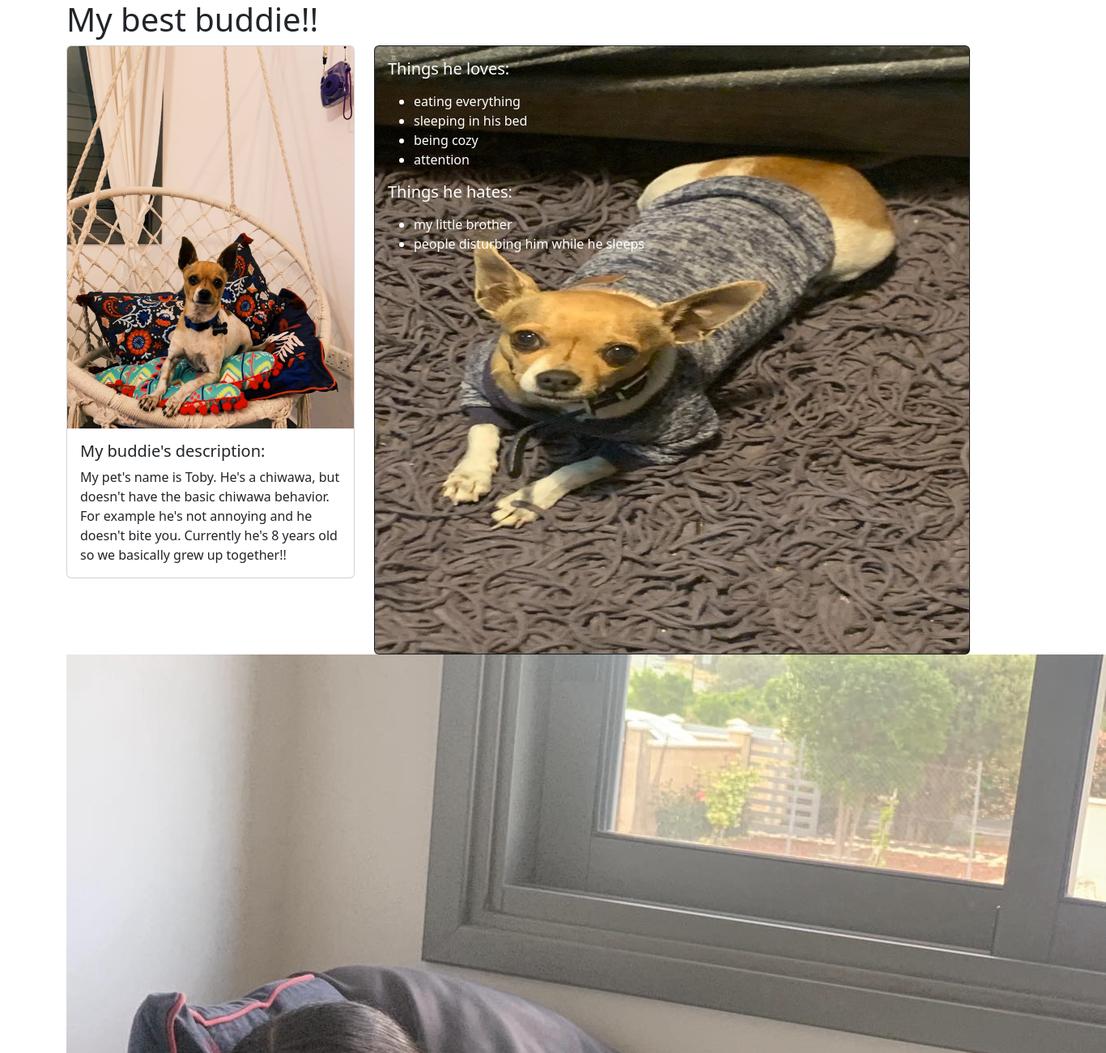
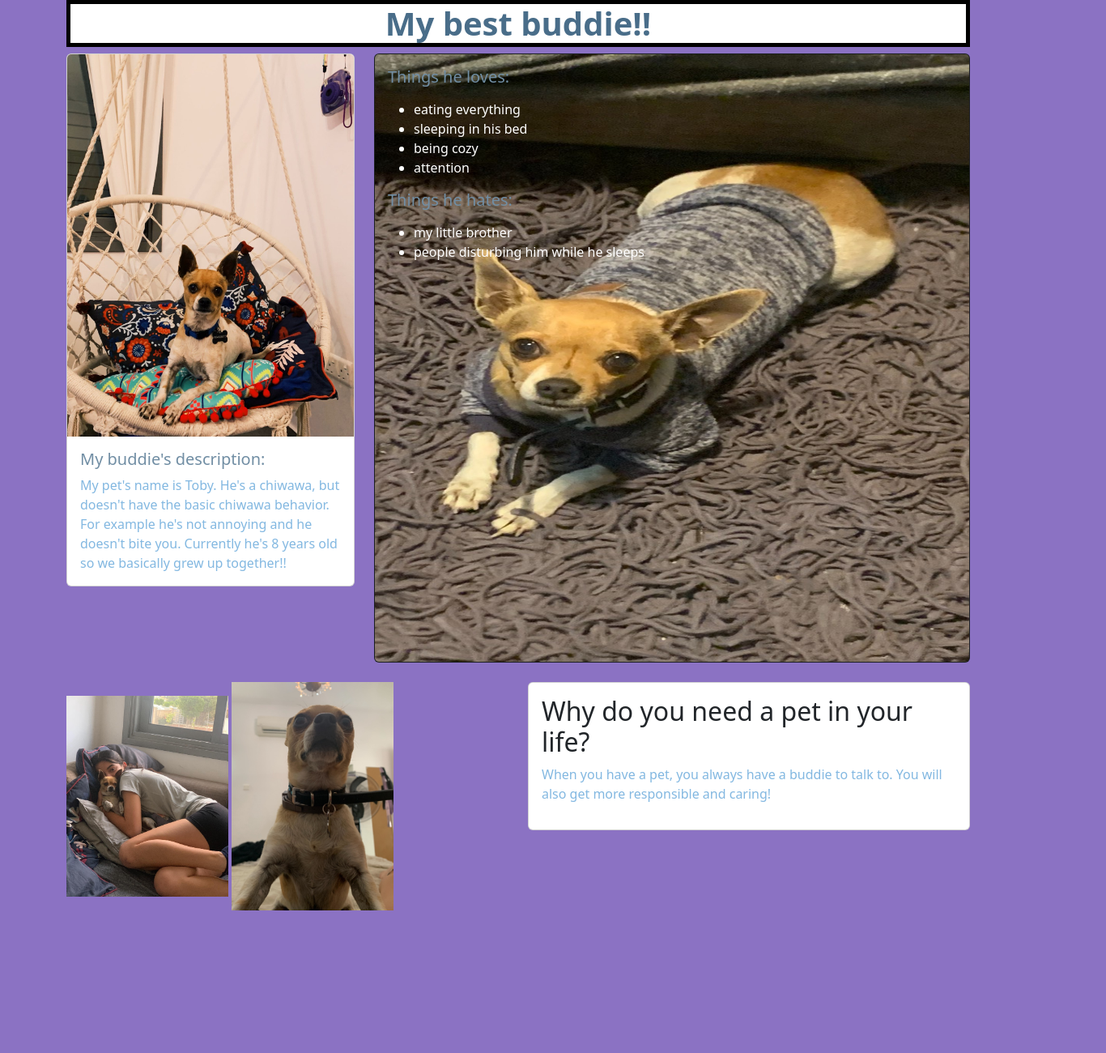
Before and after one commit to GeoPapageorgiou2008/GeoPapageorgiou2008.github.io, a plain HTML site: page index.html in a window 1280 px wide. Shown: the top 1300 px of the page at 81% size, 1366 px wide, since content can reach past the window. After the commit the page ends 1124 px from the top, so only its background shows below. Drawn offline with nearby package versions, Linux system fonts and the light colour scheme.

Commit message:
Add files via upload

```diff
--- a/css/style.css
+++ b/css/style.css
@@ -3,3 +3,25 @@
 	width: 100%;
 	height: 750px;
 }
+img{
+	width: 200px;
+}
+h1{
+	background-color: white;
+	border: 5px solid black;
+	color: #496D89;
+	font-weight: bold;
+	text-align: center;
+}
+h5{
+color: #718EA4;
+
+}
+p{
+
+	color:#83B8E1;
+}
+body{
+
+	background-color:#8B72C3;
+}
--- a/index.html
+++ b/index.html
@@ -66,17 +66,22 @@
 
         </div>
 	</div>
-	<div>
+	<br>
 	<div class="row">
 		<div class="col-md-6">
 			<img src="img/us.jpg">
-
-
-			<div class="col-md-6">
-
-
+			<img src="img/funny.jpg">
+		</div>
+		<div class="col-md-6">
+			<div class="card">
+			  <div class="card-body">
+			    <h2>Why do you need a pet in your life?</h2>
+			    <p>When you have a pet, you always have a buddie to talk to. You will also get more responsible and caring!</p>
+			  </div>
 			</div>
 
+	</div>
+</div>
 
 
 
```
